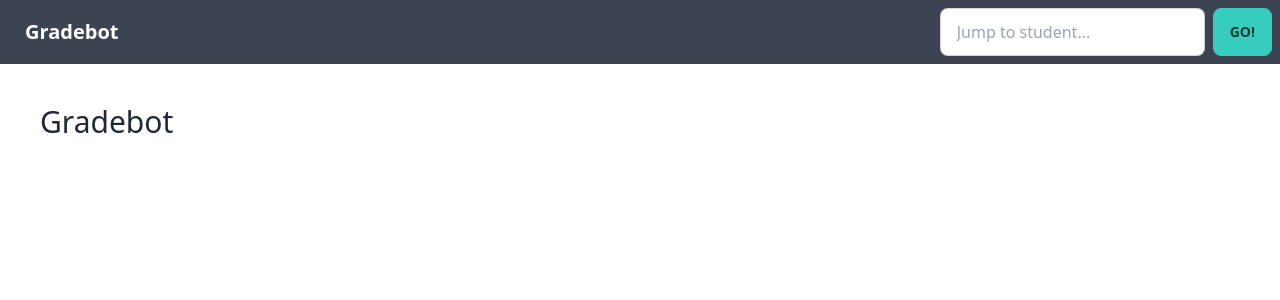
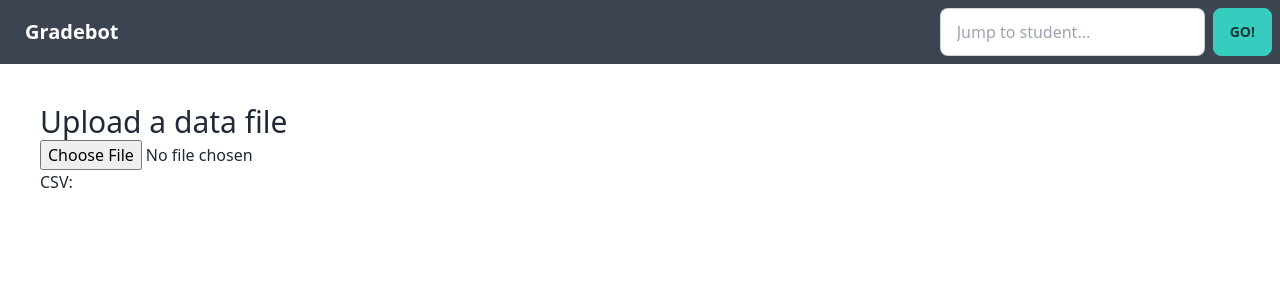
Before and after one commit to yonkeltron/gradebot, a Nuxt app: page / in a window 1280 px wide. Shown: the top 300 px of the page. Built offline with nearby package versions, Linux system fonts and the light colour scheme.

Commit message:
feat(csv): Extremely basic CSV upload.

```diff
--- /dev/null
+++ b/components/DataFileUploader.vue
@@ -0,0 +1,30 @@
+<template>
+  <div>
+    <h2 class="text-3xl">Upload a data file</h2>
+    <p><input type="file" @change="handleCsv" /></p>
+    <p>CSV: {{ csvData }}</p>
+  </div>
+</template>
+
+<script lang="ts">
+
+import { defineComponent } from "vue";
+
+export default defineComponent({
+  setup() {
+    const csvData = ref();
+    const handleCsv = (event) => {
+      if (event.target.files[0]) {
+        const reader = new FileReader();
+
+        reader.onload = (e) => (csvData.value = e.target.result);
+
+        reader.readAsText(event.target.files[0]);
+
+      }
+    };
+
+    return { handleCsv, csvData };
+  }
+});
+</script>
--- a/package.json
+++ b/package.json
@@ -11,5 +11,8 @@
     "@tailwindcss/typography": "^0.5.3",
     "daisyui": "^2.19.0",
     "nuxt": "3.0.0-rc.4"
+  },
+  "dependencies": {
+    "vue-csv-import": "^4.1.2"
   }
 }
--- a/pages/index.vue
+++ b/pages/index.vue
@@ -1,5 +1,5 @@
 <template>
   <div>
-    <h2 class="text-3xl">Gradebot</h2>
+    <DataFileUploader />
   </div>
 </template>
```
Also changed, not shown: sample.csv (added), 2 other files (tests, documents, lock files or other folders).
